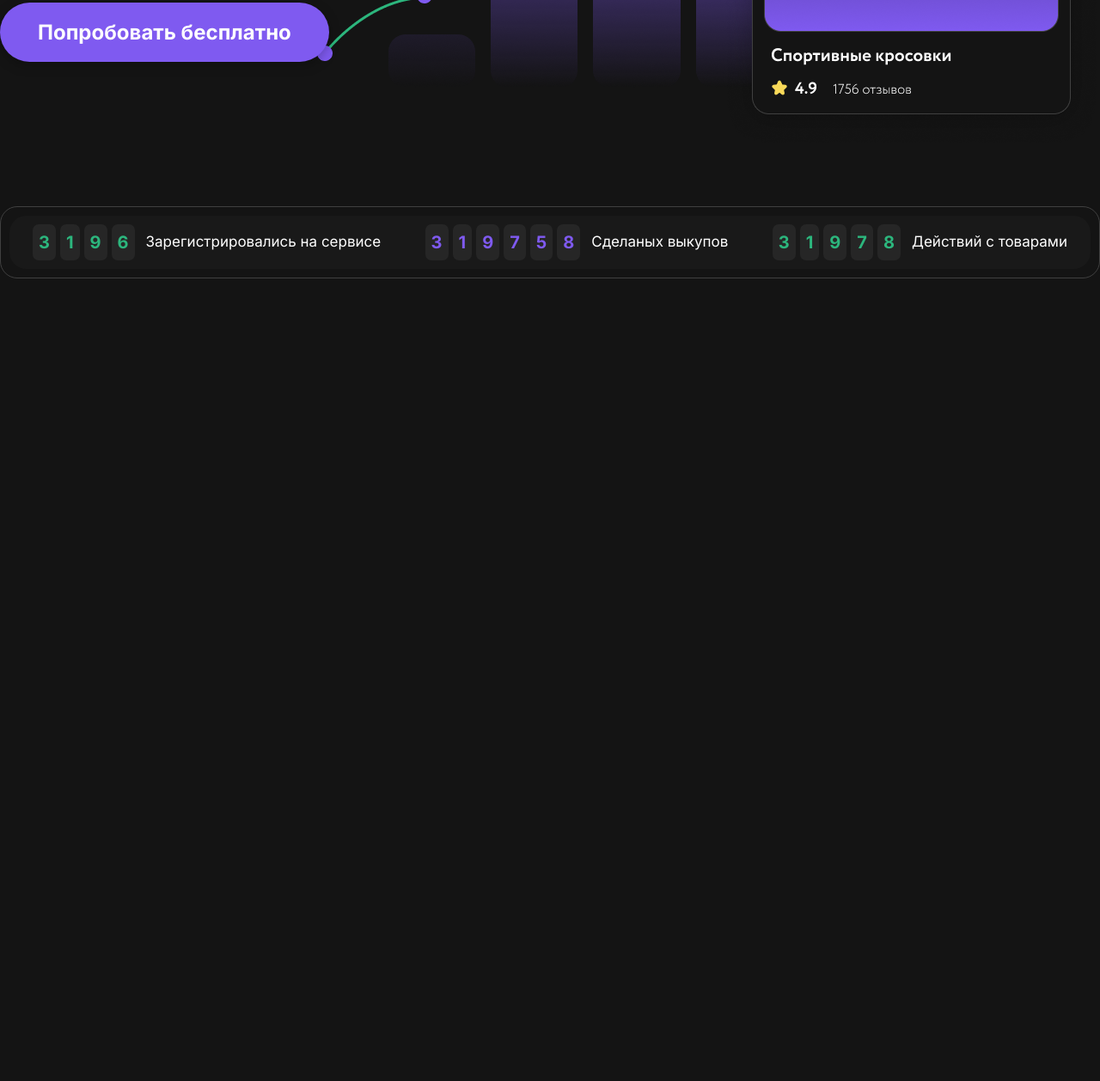
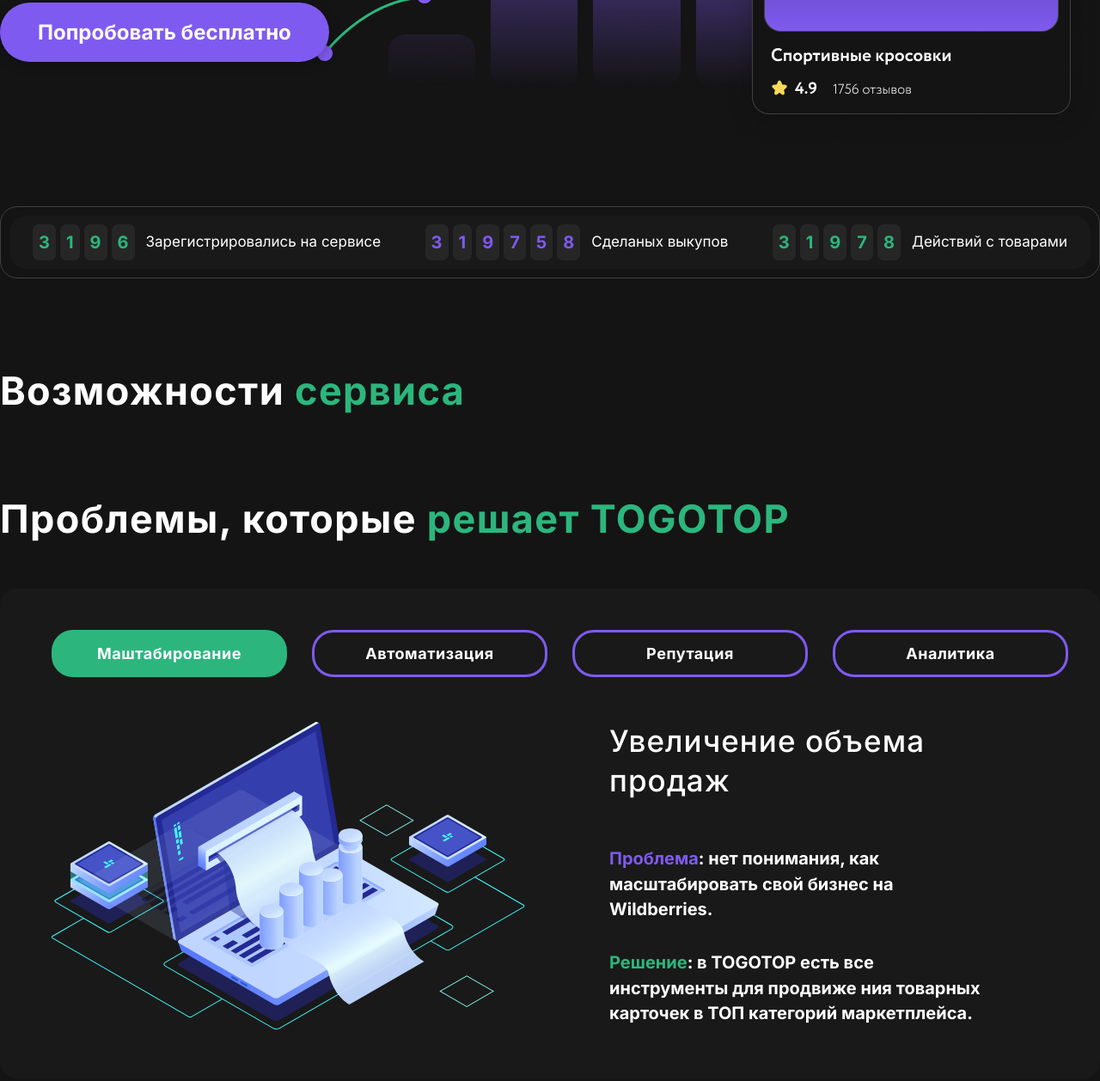
Before and after one commit to Drenyash/Togotop, a plain HTML site: page togotop/index.html in a window 1280 px wide. Shown: the part 626-1884 px from the top of the page at 86% size. Before the commit the page ends 950 px from the top, so only its background shows below. Drawn offline with Linux system fonts and the light colour scheme.

Commit message:
Добавлены 2 секции

```diff
--- a/togotop/css/main.css
+++ b/togotop/css/main.css
@@ -48,7 +48,22 @@
   cursor: pointer;
 }
 
+.section-title {
+  font-size: 45px;
+  line-height: 120%;
+  font-weight: 700;
+  letter-spacing: 0.03em;
+}
+
+.section-title_green {
+  color: var(--green);
+}
+
 /* HEADER */
+
+.main-header {
+  margin-bottom: 104px;
+}
 
 .main-header__header {
   display: flex;
@@ -238,3 +253,104 @@
 /* STATS */
 
 /* HEADER */
+
+/* OPPORTUNITIES */
+
+.main__opportunities {
+  margin-bottom: 95px;
+}
+
+.opportunities__title {
+  margin-bottom: 61px;
+}
+
+/* OPPORTUNITIES */
+
+/* FEATURES */
+
+.main__features {
+  margin-bottom: 137px;
+}
+
+.features__title {
+  margin-bottom: 54px;
+}
+
+/* TABS */
+
+.tabs {
+  display: flex;
+  flex-direction: column;
+  padding: 48px 60px 57px;
+  background-color: #191919;
+  border-radius: 20px;
+}
+
+.tabs__header {
+  margin-bottom: 52px;
+}
+
+.tabs__list {
+  display: flex;
+  justify-content: space-between;
+  column-gap: 29px;
+  margin: 0;
+  padding: 0;
+  list-style: none;
+}
+
+.tabs__element {
+  display: inline-block;
+  padding: 14px;
+  min-width: 274px;
+  text-align: center;
+  font-size: 18px;
+  font-weight: 700;
+  line-height: 120%;
+  letter-spacing: 0.03em;
+  border: 3px solid var(--purple);
+  border-radius: 25px;
+  cursor: pointer;
+}
+
+.tabs__element_active {
+  background-color: var(--green);
+  border-color: var(--green);
+}
+
+.tabs__content {
+  display: flex;
+  align-items: flex-start;
+  column-gap: 98px;
+}
+
+.tabs__info {
+  max-width: 444px;
+}
+
+.tabs__title {
+  margin-bottom: 54px;
+  font-size: 35px;
+  font-weight: 500;
+  line-height: 130%;
+  letter-spacing: 0.03em;
+}
+
+.tabs__text {
+  margin-top: 33px;
+  font-size: 20px;
+  line-height: 147%;
+  font-weight: 700;
+}
+
+.tabs__text_purple {
+  color: var(--purple);
+}
+
+.tabs__text_green {
+  color: var(--green);
+}
+
+/* TABS */
+
+/* FEATURES */
--- a/togotop/index.html
+++ b/togotop/index.html
@@ -92,6 +92,44 @@
       </div>
     </div>
   </header>
+  <main class="main">
+    <section class="opportunities main__opportunities">
+      <div class="container">
+        <h2 class="section-title opportunities__title">Возможности <span class="section-title_green">сервиса</span></h2>
+      </div>
+    </section>
+    <section class="features main__features">
+      <div class="container">
+        <h2 class="section-title features__title">Проблемы, которые <span class="section-title_green">решает TOGOTOP</span></h2>
+        <div class="tabs features__tabs">
+          <div class="tabs__header">
+            <ul class="tabs__list">
+              <li class="tabs__element tabs__element_active">Маштабирование</li>
+              <li class="tabs__element">Автоматизация</li>
+              <li class="tabs__element">Репутация</li>
+              <li class="tabs__element">Аналитика</li>
+            </ul>
+          </div>
+          <div class="tabs__body">
+            <div class="tabs__content" data-content="1">
+              <img class=" tabs__image" src="img/icons/computer.svg" alt="">
+              <div class="tabs__info">
+                <h3 class="tabs__title">Увеличение объема продаж</h3>
+                <p class="tabs__text"><span class="tabs__text_purple">Проблема</span>: нет понимания, как масштабировать
+                  свой бизнес на Wildberries.</p>
+                <p class="tabs__text"><span class="tabs__text_green">Решение</span>: в TOGOTOP есть все инструменты
+                  для продвиже ния товарных карточек
+                  в ТОП категорий маркетплейса.</p>
+              </div>
+            </div>
+            <div class="tabs__content" data-content="2"></div>
+            <div class="tabs__content" data-content="3"></div>
+            <div class="tabs__content" data-content="4"></div>
+          </div>
+        </div>
+      </div>
+    </section>
+  </main>
 
 </body>
 </html>
```
